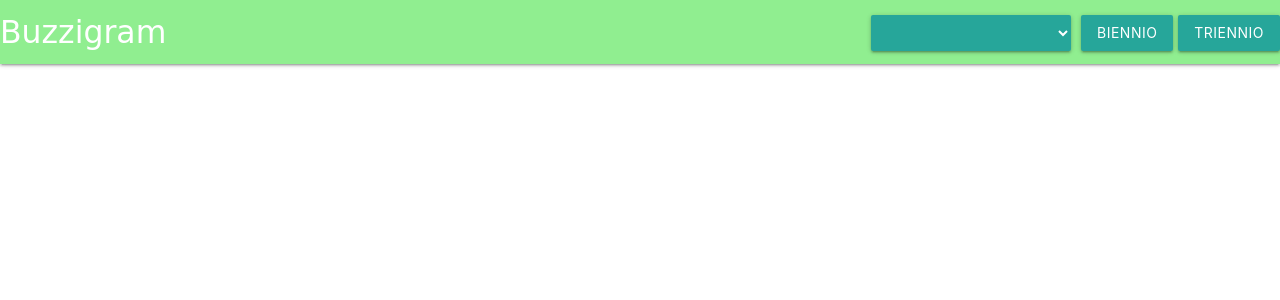
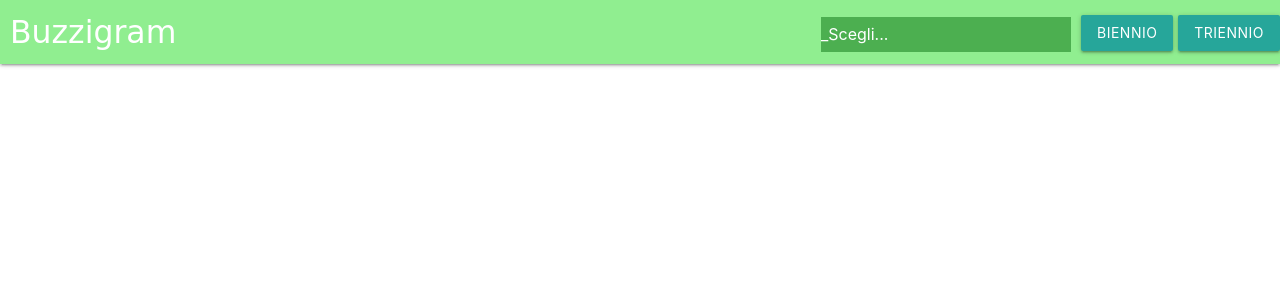
Before and after one commit to CiccioBello-CoccoFresco/BuzziGram, a PHP site: page /Pages/Classi.html in a window 1280 px wide. Shown: the top 300 px of the page. Run offline with PHP 8.4, Linux system fonts and the light colour scheme; lists and menus that the app fills with data are empty; some libraries are stand-ins or nearby versions.

Commit message:
Dropdown okay, da riguardare collegamento js

```diff
--- a/Pages/Classi.html
+++ b/Pages/Classi.html
@@ -45,13 +45,19 @@
     <body>
         <nav class="navbar">
             <div class="nav-wrapper">
-              <a href="#" class="brand-logo">Buzzigram</a>
+              <a href="#" class="brand-logo" style="margin-left: 10px;">Buzzigram</a>
                 <ul id="nav-mobile" class="right hide-on-med-and-down">
                     <li class="scelta">
-                        <select id="as" name="as" class='dropdown-trigger btn'>
-                            <ul id='dropdown1' class='dropdown-content'>
-                            </ul>
-                        </select>
+                        <div class="dropdown">
+                            <button class="dropbtn">_Scegli...</button>
+                            <div class="dropdown-content">
+                                <select id="as" name="as" class='dropdown-trigger btn'>
+                                    <ul id='dropdown1' class='dropdown-content'>
+                                    </ul>
+                                </select>
+                            </div>
+                        </div>
+
                     </li>
                     <li>
                         <button class="btn" id="biennio">BIENNIO</button> <button class="btn" id="triennio">TRIENNIO</button>
--- a/css/classiTheme.css
+++ b/css/classiTheme.css
@@ -20,5 +20,55 @@
 
 .scelta{
     margin-right: 10px;
-    width: 200px;
+    margin-top: 3px;
 }
+
+/* Style The Dropdown Button */
+.dropbtn {
+  background-color: #4CAF50;
+  color: white;
+  /*padding: 16px;*/
+  font-size: 16px;
+  border: none;
+  cursor: pointer;
+  width: 250px;
+  height: 35px;
+  text-align: left;
+}
+
+/* The container <div> - needed to position the dropdown content */
+.dropdown {
+  position: relative;
+  display: inline-block;
+}
+
+/* Dropdown Content (Hidden by Default) */
+.dropdown-content {
+  display: none;
+  position: absolute;
+  background-color: #f9f9f9;
+  width: 350px;
+  box-shadow: 0px 8px 16px 0px rgba(0,0,0,0.2);
+  z-index: 1;
+}
+
+/* Links inside the dropdown */
+.dropdown-content a {
+  color: black;
+  padding: 12px 16px;
+  text-decoration: none;
+  display: block;
+}
+
+/* Change color of dropdown links on hover */
+.dropdown-content a:hover {background-color: #f1f1f1}
+
+/* Show the dropdown menu on hover */
+.dropdown:hover .dropdown-content {
+  display: block;
+}
+
+/* Change the background color of the dropdown button when the dropdown content is shown */
+.dropdown:hover .dropbtn {
+  background-color: #3e8e41;
+}
```
